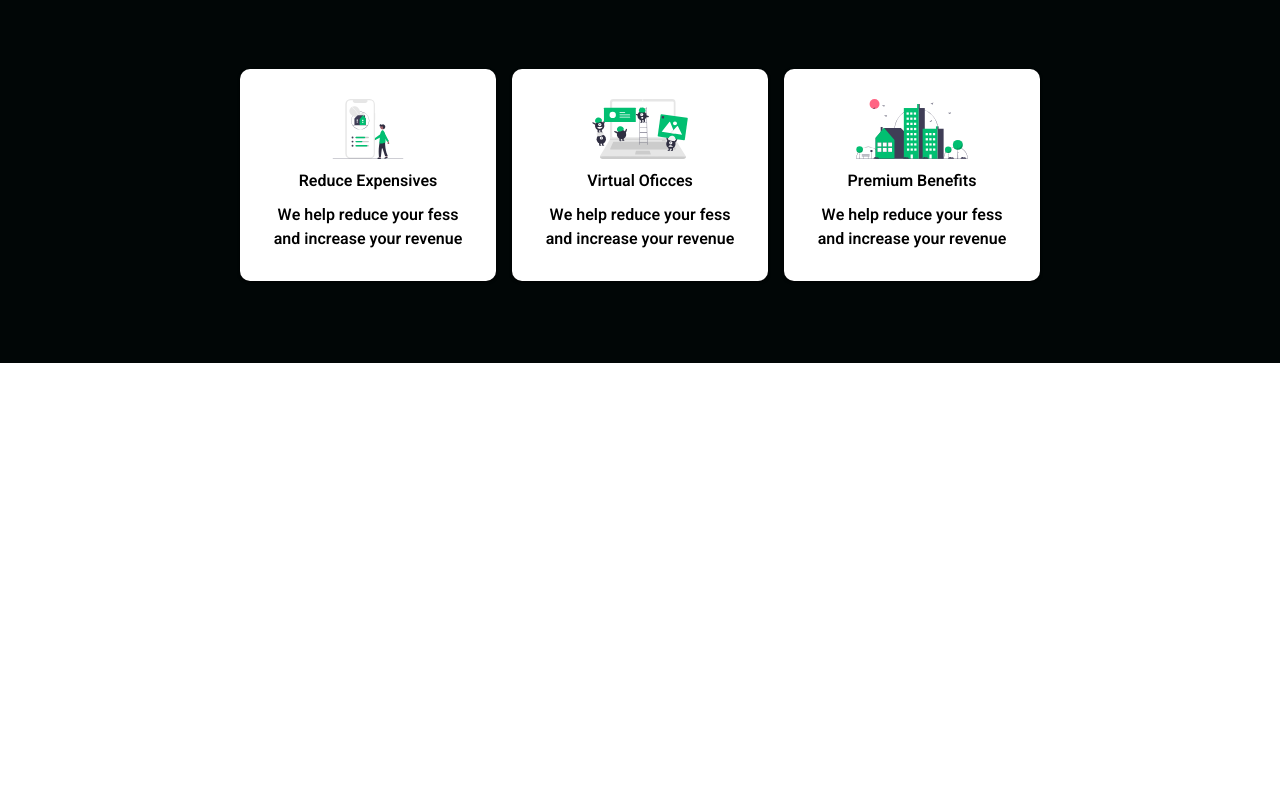
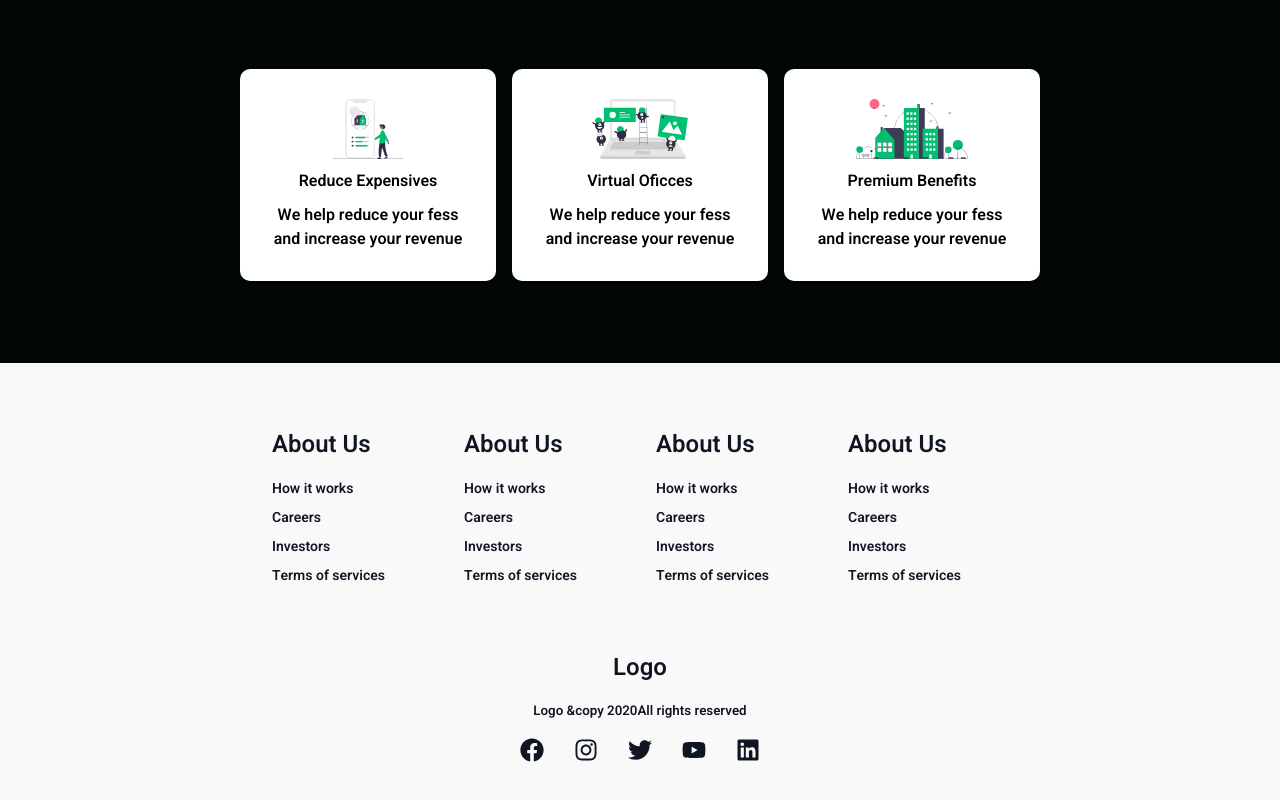
Before and after one commit to MauricioGarcia12/Company-theme-app2, a React (Create React App) app: page / in a window 1280 px wide. Shown: the part 3597-4397 px from the top of the page. Before the commit the page ends 3960 px from the top, so only its background shows below. Built offline with nearby package versions, Linux system fonts and the light colour scheme.

Commit message:
Terminando Footer

```diff
--- /dev/null
+++ b/src/components/Footer/Footer.jsx
@@ -0,0 +1,83 @@
+import React from 'react'
+import {
+    FooterContainer,FooterLink,
+    FooterLinkItems,FooterLinkTitle,
+    FooterWrap,FooterLinksContainer,
+    FooterLinksWrapper,SocialIcons,
+    SocialIconLink,SocialLogo,
+    SocialMedia,SocialMediaWrap,
+    WebsiteRights
+} from './FooterElements'
+import {FaFacebook,FaInstagram,FaLinkedin,FaTwitter,FaYoutube} from 'react-icons/fa'
+const Footer = () => {
+    return (
+        <FooterContainer>
+            <FooterWrap>
+                <FooterLinksContainer>
+                    <FooterLinksWrapper>
+                        <FooterLinkItems>
+                                <FooterLinkTitle>About Us</FooterLinkTitle>
+                                <FooterLink to ='/signin'>How it works</FooterLink>
+                                <FooterLink to ='/signin'>Careers</FooterLink>
+                                <FooterLink to ='/signin'>Investors</FooterLink>
+                                <FooterLink to ='/sig'>Terms of services</FooterLink>
+                            </FooterLinkItems>
+                        <FooterLinkItems>
+                                <FooterLinkTitle>About Us</FooterLinkTitle>
+                                <FooterLink to ='/signin'>How it works</FooterLink>
+                                <FooterLink to ='/signin'>Careers</FooterLink>
+                                <FooterLink to ='/signin'>Investors</FooterLink>
+                                <FooterLink to ='/sig'>Terms of services</FooterLink>
+                        </FooterLinkItems>
+                    </FooterLinksWrapper>
+                    <FooterLinksWrapper>
+                        <FooterLinkItems>
+                                <FooterLinkTitle>About Us</FooterLinkTitle>
+                                <FooterLink to ='/signin'>How it works</FooterLink>
+                                <FooterLink to ='/signin'>Careers</FooterLink>
+                                <FooterLink to ='/signin'>Investors</FooterLink>
+                                <FooterLink to ='/signin'>Terms of services</FooterLink>
+                            </FooterLinkItems>
+                        <FooterLinkItems>
+                                <FooterLinkTitle>About Us</FooterLinkTitle>
+                                <FooterLink to ='/signin'>How it works</FooterLink>
+                                <FooterLink to ='/signin'>Careers</FooterLink>
+                                <FooterLink to ='/signin'>Investors</FooterLink>
+                                <FooterLink to ='/sigin'>Terms of services</FooterLink>
+                        </FooterLinkItems>
+                    </FooterLinksWrapper>
+                </FooterLinksContainer>
+
+                <SocialMedia>
+                    <SocialMediaWrap>
+                        <SocialLogo to ="/">Logo</SocialLogo>
+                        <WebsiteRights>
+                        Logo &copy { new Date().getFullYear()}
+                        All rights reserved
+                        </WebsiteRights>
+                        <SocialIcons>
+                            <SocialIconLink href ="/" target="_blank" arial-label="Facebook">
+                                <FaFacebook/>
+                            </SocialIconLink>
+                            <SocialIconLink href ="/" target="_blank" arial-label="Instagram">
+                                <FaInstagram/>
+                            </SocialIconLink>
+                            <SocialIconLink href ="/" target="_blank" arial-label="Twitter">
+                                <FaTwitter/>
+                            </SocialIconLink>
+                            <SocialIconLink href ="/" target="_blank" arial-label="Youtube">
+                                <FaYoutube/>
+                            </SocialIconLink>
+                            <SocialIconLink href ="/" target="_blank" arial-label="Linkedin">
+                                <FaLinkedin/>
+                            </SocialIconLink>
+                        </SocialIcons>
+                    </SocialMediaWrap>
+                </SocialMedia>
+
+            </FooterWrap>
+        </FooterContainer>
+    )
+}
+
+export default Footer
--- /dev/null
+++ b/src/components/Footer/FooterElements.jsx
@@ -0,0 +1,114 @@
+import styled from 'styled-components'
+import {Link} from 'react-router-dom'
+
+export const FooterContainer= styled.footer`
+background:#f9f9f9;
+display:flex;
+
+`;
+
+export const FooterWrap= styled.div`
+    padding:48px 24px;
+    display:flex;
+    flex-direction:column;
+    justify-content:center;
+    align-items:center;
+    max-width:1100px;
+    margin:0 auto;
+
+`;
+export const FooterLinksContainer= styled.div`
+    display:flex;
+    justify-content:center;
+
+    @media screen and(max-width:820px){
+        padding-top:32px;
+    }
+`;
+export const FooterLinksWrapper= styled.div`
+    display:flex;
+    flex-direction:row;
+
+   @media screen and (max-width:820px){
+       flex-direction:column;
+   }
+`;
+
+export const FooterLinkItems = styled.div`
+display:flex;
+flex-direction:column;
+align-items:flex-start;
+margin:16px;
+text-align:left;
+width:160px;
+box-sizing:border-box;
+color: #101522;
+
+@media screen and(max-width:420px){
+        margin:0;
+        padding:10px;
+        width:100%;
+    }
+`;
+
+export const FooterLinkTitle= styled.h1`
+font-size:24px;
+margin-bottom:16px;
+
+`;
+export const FooterLink= styled(Link)`
+color: #101522;
+text-decoration:none;
+margin-bottom:0.5rem;
+font-size:14px;
+&:hover{
+    color:#01bf71;
+    transition:0.3s ease-out;
+}
+`;
+
+export const SocialMedia = styled.section`
+max-width:1000px;
+width:100%;
+`;
+export const SocialMediaWrap = styled.div`
+    display:flex;
+    justify-content:space-between;
+    align-items:center;
+    max-width:1100px;
+    margin:40px auto 0 auto;
+    flex-direction:column;
+    @media screen and(max-width:820px){
+        flex-direction:row;
+    }
+
+`;
+export const SocialLogo = styled(Link)`
+color: #101522;
+justify-self:start;
+cursor:pointer;
+text-decoration:none;
+font-size:1.5rem;
+display:flex;
+align-items:center;
+margin-bottom:16px;
+font-weight:bold;
+`;
+
+export const WebsiteRights = styled.small`
+color:#101522;
+margin-bottom:16px;
+`;
+
+export const SocialIcons = styled.div`
+    display:flex;
+    justify-content:space-between;
+    align-items:center;
+    width:240px;
+`;
+
+export const SocialIconLink = styled.a`
+color: #101522;
+font-size:24px;
+
+`;
--- a/src/pages/Homepage.jsx
+++ b/src/pages/Homepage.jsx
@@ -1,4 +1,5 @@
 import React,{useState} from 'react'
+import Footer from '../components/Footer/Footer';
 import HeroSection from '../components/HeroSection/HeroSection';
 import { homeObjOne, homeObjTwo, homeObjThree } from '../components/InfoSection/Data';
 import InfoSection from '../components/InfoSection/InfoSection';
@@ -22,7 +23,7 @@ const Homepage = () => {
         <InfoSection {...homeObjTwo}/>
         <InfoSection {...homeObjThree}/>
         <Services/>
-
+        <Footer/>
         </>
 
     )
```
